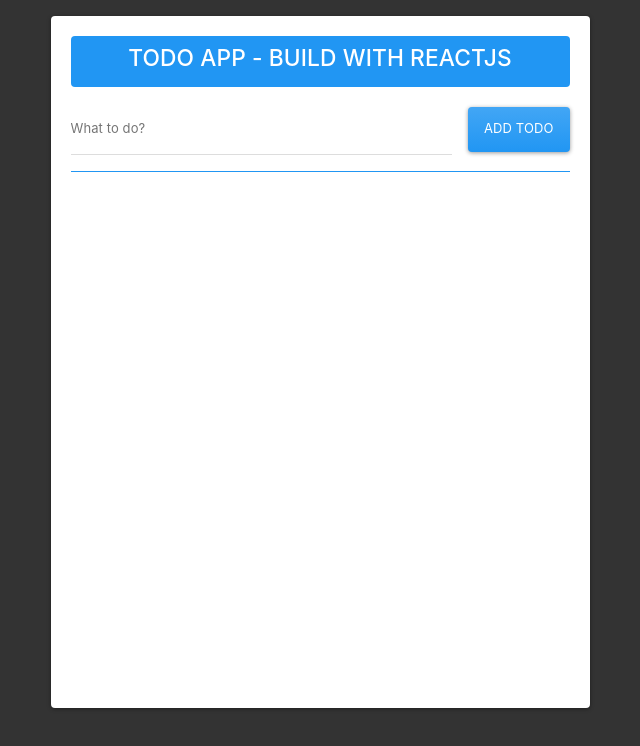
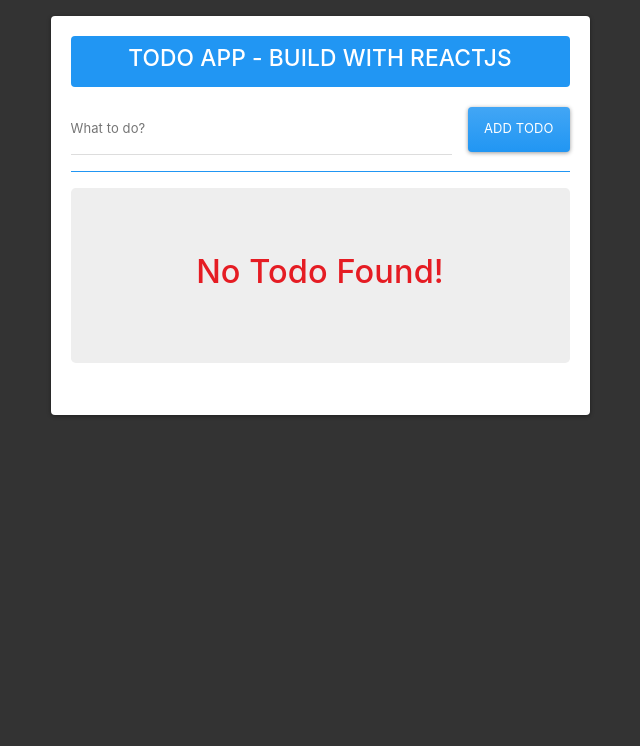
Before and after one commit to ProMehedi/react-todo, a React (Create React App) app: page / in a window 1280 px wide. Shown: the top 746 px of the page, without its empty margins (320-960 px from the left). Built offline with nearby package versions, Linux system fonts and the light colour scheme.

Commit message:
Not Found Handling

```diff
--- a/src/components/Lists.js
+++ b/src/components/Lists.js
@@ -2,10 +2,17 @@
 import ListItem from './ListItem'
 
 const Lists = ({ todos, delHandler, doneHandler }) => {
+  if (todos.length <= 0) {
+    return (
+      <div className='jumbotron'>
+        <h1 className='display-5 text-center text-danger'>No Todo Found!</h1>
+      </div>
+    )
+  }
+
   return (
     <div className='listWrap'>
       <ul className='list-group'>
-        {!todos && <h1>Not Found</h1>}
         {todos &&
           todos.length > 0 &&
           todos.map((todo) => (
```
